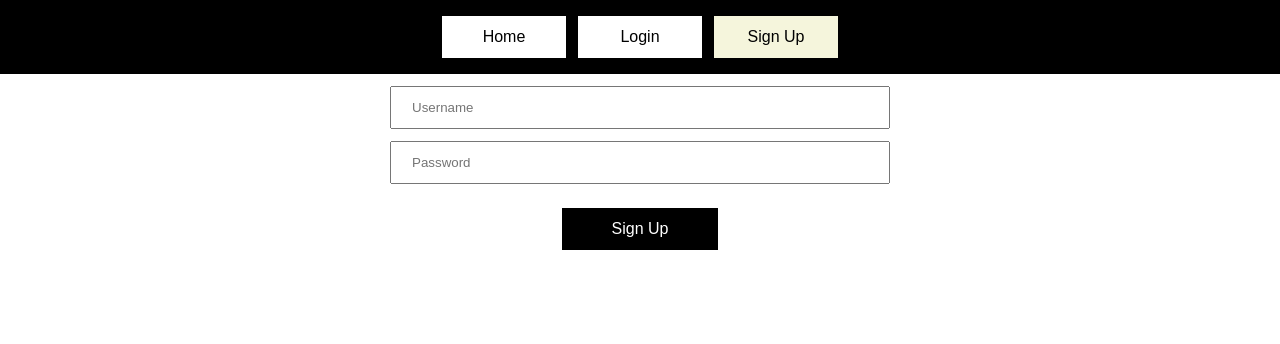
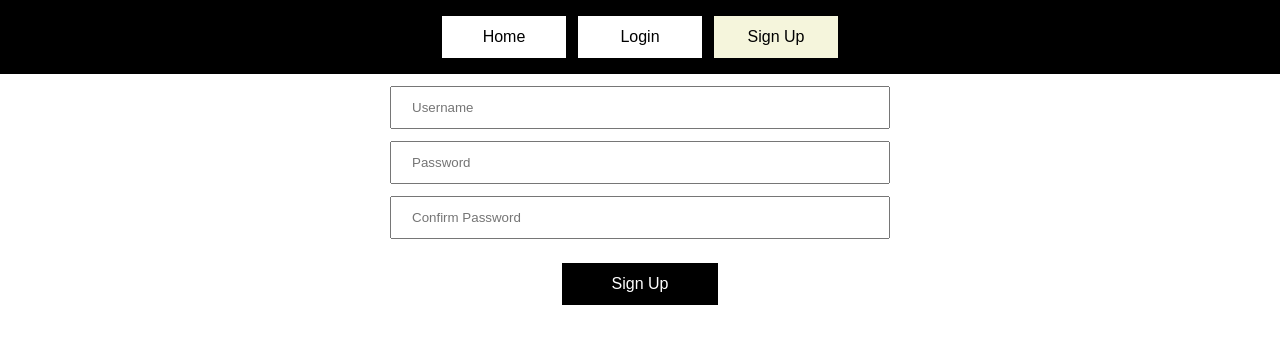
Before and after one commit to e4c5Nf3d6/phase-4-project, a React (Create React App) app in the folder client/: page /signup in a window 1280 px wide. Shown: the top 344 px of the page. Built offline with nearby package versions, Linux system fonts and the light colour scheme; no server answers.

Commit message:
add password confirmation

```diff
--- a/client/src/components/SignUp.js
+++ b/client/src/components/SignUp.js
@@ -5,6 +5,7 @@ function SignUp({ onLogin }) {
     const history = useHistory()
     const [username, setUsername] = useState("")
     const [password, setPassword] = useState("")
+    const [passwordConfirmation, setPasswordConfirmation] = useState("")
     const [error, setError] = useState("")
 
     function handleSubmit(e) {
@@ -18,7 +19,8 @@ function SignUp({ onLogin }) {
             },
             body: JSON.stringify({
                 username: username,
-                password: password
+                password: password,
+                password_confirmation: passwordConfirmation
             })
         })
             .then((r) => {
@@ -36,6 +38,7 @@ function SignUp({ onLogin }) {
 
         setUsername("")
         setPassword("")
+        setPasswordConfirmation("")
     }
 
     return (
@@ -55,6 +58,13 @@ function SignUp({ onLogin }) {
                     value={password}
                     onChange={(e) => setPassword(e.target.value)}
                 />
+                <input
+                    type="text"
+                    name="password"
+                    placeholder="Confirm Password"
+                    value={passwordConfirmation}
+                    onChange={(e) => setPasswordConfirmation(e.target.value)}
+                />
                 <button type="submit">Sign Up</button>
             </form>
             <div>
```
Also changed, not shown: 2 other files (tests, documents, lock files or other folders).
